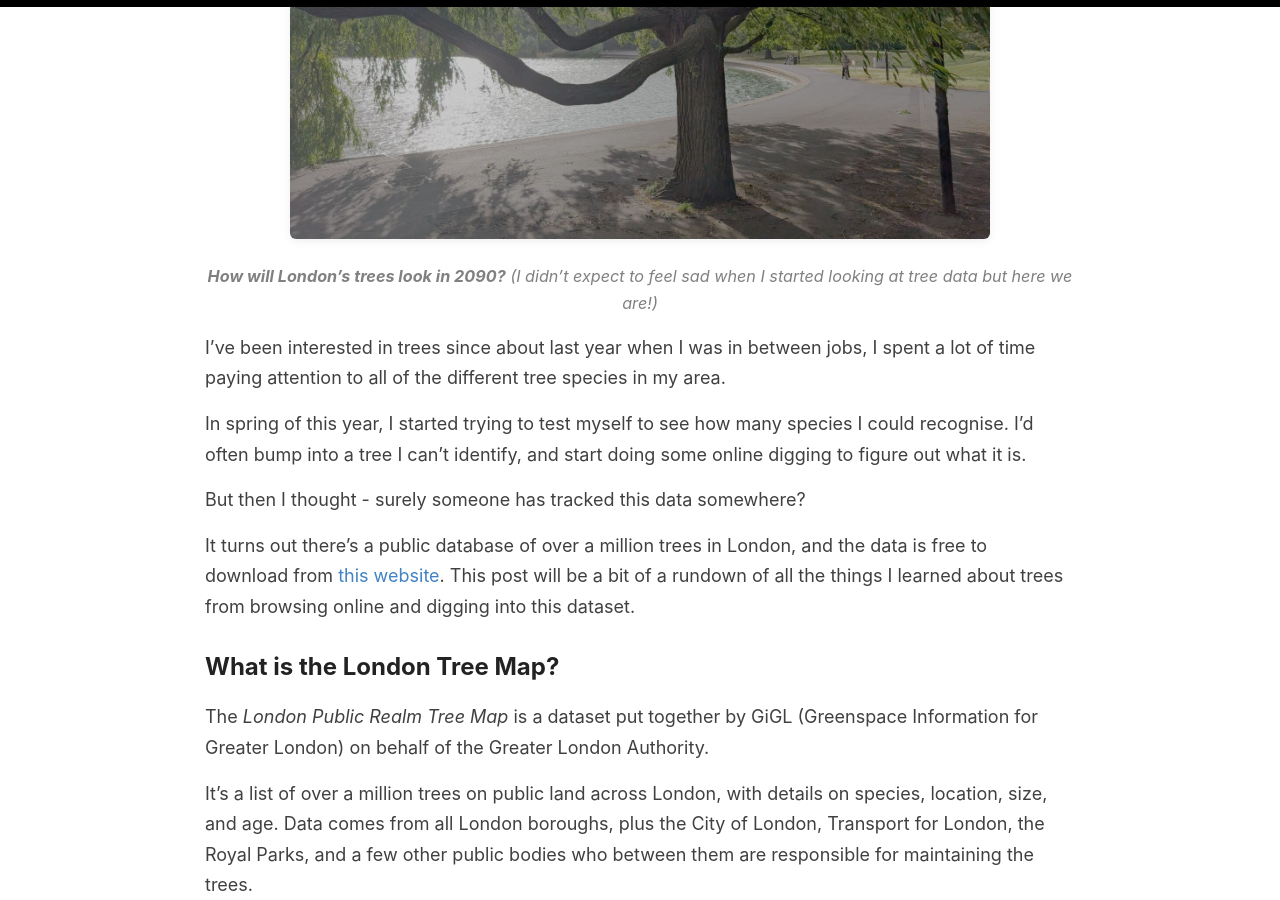
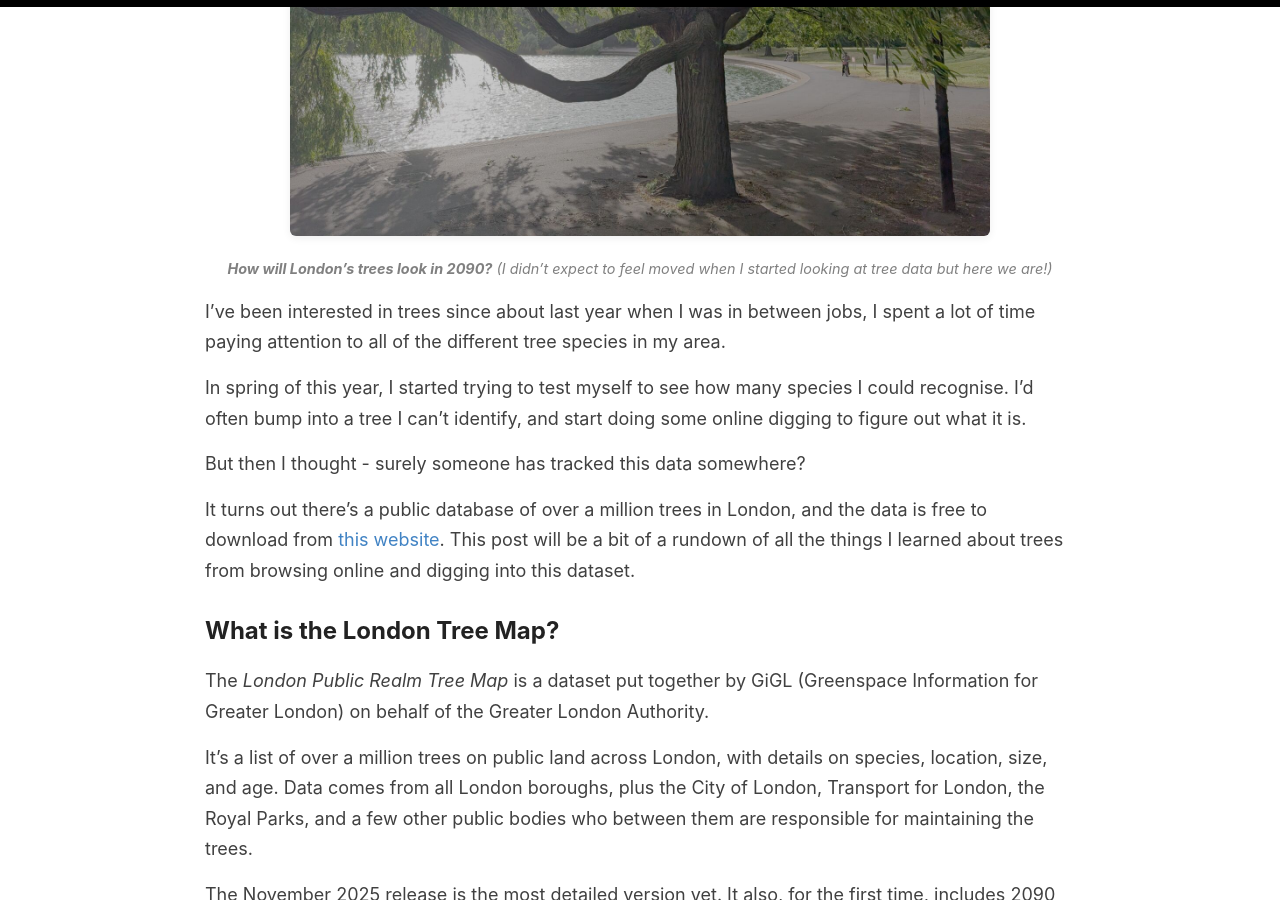
Before and after one commit to oksmith/oksmith.github.io, a Jekyll site: the page built from _posts/2026-05-30-trees.md, in a window 1280 px wide and 900 px high, scrolled down 536 px. Built offline with Jekyll 4.4.1, drawn with Linux system fonts in a browser that asks for light colours.

Commit message:
Update caption

```diff
--- a/_posts/2026-05-30-trees.md
+++ b/_posts/2026-05-30-trees.md
@@ -17,8 +17,8 @@ wide_post: true
 
 
 ![](/images/trees/willow_front_cover.jpg)
-_**How will London's trees look in 2090?**_ (I didn't expect to feel sad when I started looking at tree data but here we are!)
-{:style="color:gray;font-style:italic;font-size:90%;text-align:center;"}
+_**How will London's trees look in 2090?**_ (I didn't expect to feel moved when I started looking at tree data but here we are!)
+{:style="color:gray;font-style:italic;font-size:80%;text-align:center;"}
 
 
 I've been interested in trees since about last year when I was in between jobs, I spent a lot of time paying attention to all of the different tree species in my area.
```
